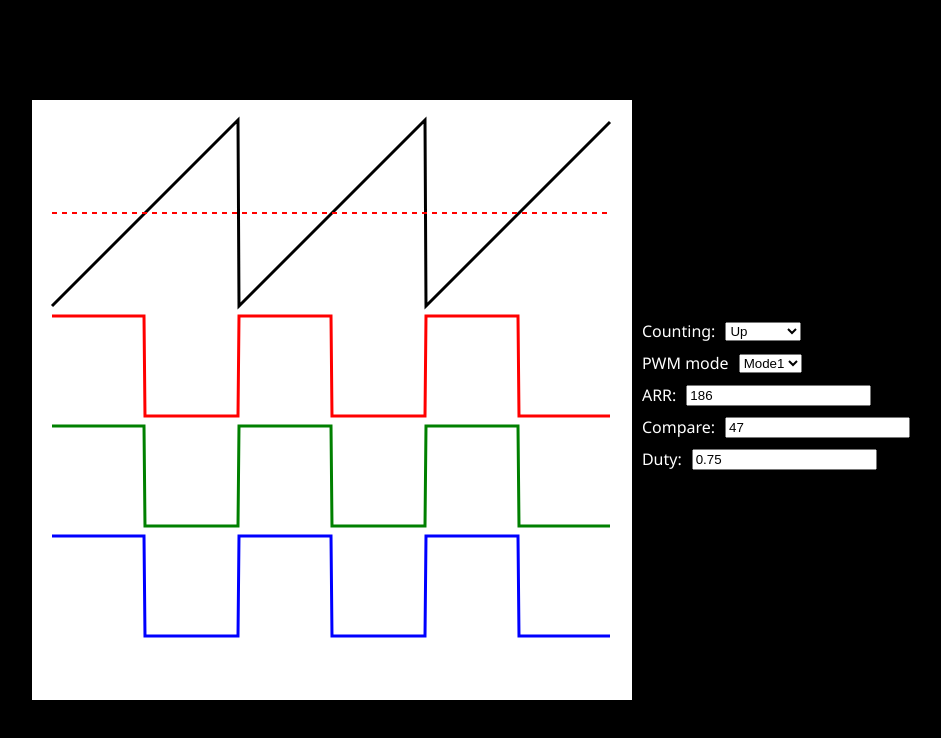
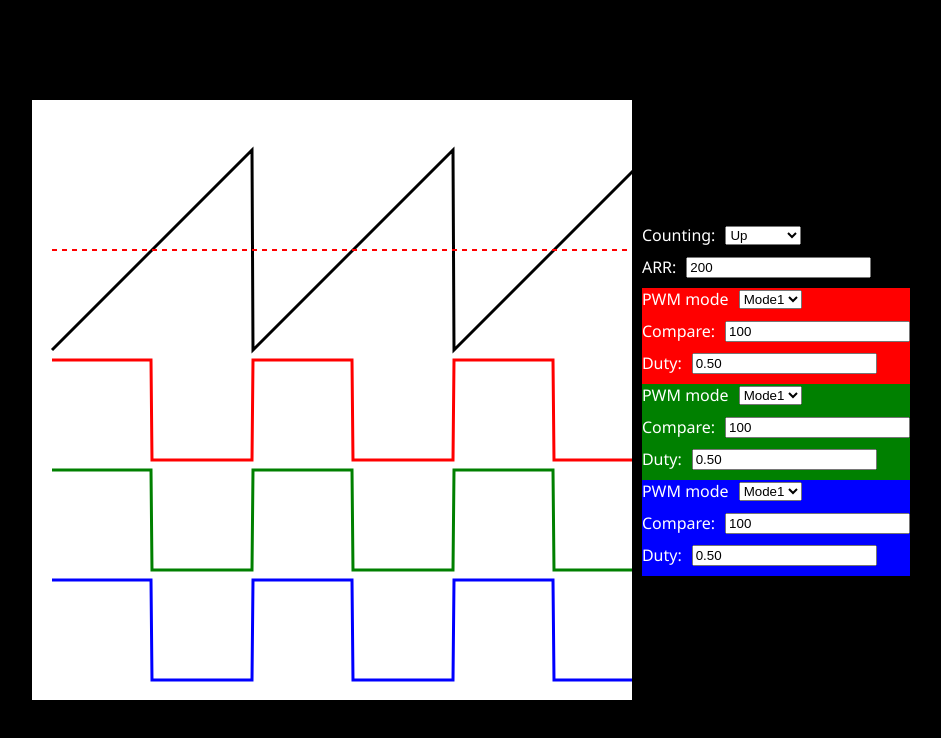
Before and after one commit to koalakoker/PWM, an Electron app: page index.html in a window 1216 px wide. Shown: the whole page, without its empty margins (132-1073 px from the left). Drawn offline with Linux system fonts and the light colour scheme.

Commit message:
Implementing the control of the three channels - fixing PWM mode convention

```diff
--- a/PWM/PWM.js
+++ b/PWM/PWM.js
@@ -1,5 +1,5 @@
 class PWM {
-  constructor(origin, counter, compare) {
+  constructor(origin) {
     this.origin = origin;
   }
   createCounter(arr, mode) {
@@ -40,9 +40,9 @@ class PWM {
     let output = this.compares[index].output;
     let duty;
     if (output.mode === 0) {
+      duty = compare.val / this.counter.arr;
+    } else {
       duty = 1 - compare.val / this.counter.arr;
-    } else {
-      duty = compare.val / this.counter.arr;
     }
     if (duty < 0) {
       duty = 0;
@@ -59,9 +59,9 @@ class PWM {
     let compare = this.compares[index].compare;
     let output = this.compares[index].output;
     if (output.mode === 0) {
+      compare.update(duty * this.counter.arr);
+    } else {
       compare.update((1 - duty) * this.counter.arr);
-    } else {
-      compare.update(duty * this.counter.arr);
     }
   }
   mouseDown(p) {
--- a/gui.js
+++ b/gui.js
@@ -9,27 +9,55 @@ Counting.addEventListener("change", () => {
   pwm.counter.mode = Counting.selectedIndex;
 });
 
-let PWM_Mode = document.getElementById("PWM_Mode");
+let ARR = document.getElementById("ARR");
+let ARRInput = new InputCtrl(ARR, pwm.counter, 1, 0);
+ARRInput.set(initARR);
 
-PWM_Mode.addEventListener("change", () => {
-  pwm.compares[0].output.mode = PWM_Mode.selectedIndex;
+let PWM_Mode1 = document.getElementById("PWM_Mode1");
+PWM_Mode1.addEventListener("change", () => {
+  pwm.compares[0].output.mode = PWM_Mode1.selectedIndex;
 });
 
-let ARR = document.getElementById("ARR");
-let ARRInput = new InputCtrl(ARR, pwm.counter, 1, 0);
-ARRInput.set(186);
+let CCR1 = document.getElementById("Compare1");
+let CCRInput1 = new InputCtrl(CCR1, pwm.compares[0].compare, 1, 0);
+CCRInput1.set(initCCR);
 
-let CCR = document.getElementById("Compare");
-let CCRInput = new InputCtrl(CCR, pwm.compares[0].compare, 1, 0);
-CCRInput.set(186 / 4);
+let CCR2 = document.getElementById("Compare2");
+let CCRInput2 = new InputCtrl(CCR2, pwm.compares[1].compare, 1, 0);
+CCRInput2.set(initCCR);
 
-let Duty = document.getElementById("Duty");
-let DutyInput = new InputCtrl(Duty, pwm, 0.01, 2, 0);
-DutyInput.set(1 - 1 / 4);
+let CCR3 = document.getElementById("Compare3");
+let CCRInput3 = new InputCtrl(CCR3, pwm.compares[2].compare, 1, 0);
+CCRInput3.set(initCCR);
 
-pwm.compares[0].compare.registerObserver(DutyInput, () => pwm.getDuty(0));
-pwm.compares[0].compare.registerObserver(CCRInput, () =>
+let Duty1 = document.getElementById("Duty1");
+let DutyInput1 = new InputCtrl(Duty1, pwm, 0.01, 2, 0);
+DutyInput1.set(initDuty);
+
+let Duty2 = document.getElementById("Duty2");
+let DutyInput2 = new InputCtrl(Duty2, pwm, 0.01, 2, 1);
+DutyInput2.set(initDuty);
+
+let Duty3 = document.getElementById("Duty3");
+let DutyInput3 = new InputCtrl(Duty3, pwm, 0.01, 2, 2);
+DutyInput3.set(initDuty);
+
+pwm.counter.registerObserver(ARRInput, () => pwm.counter.getARR());
+pwm.counter.registerObserver(DutyInput1, () => pwm.getDuty(0));
+pwm.counter.registerObserver(DutyInput2, () => pwm.getDuty(1));
+pwm.counter.registerObserver(DutyInput3, () => pwm.getDuty(2));
+
+pwm.compares[0].compare.registerObserver(DutyInput1, () => pwm.getDuty(0));
+pwm.compares[0].compare.registerObserver(CCRInput1, () =>
   pwm.getCompareValue(0)
 );
-pwm.counter.registerObserver(ARRInput, () => pwm.counter.getARR());
-pwm.counter.registerObserver(DutyInput, () => pwm.getDuty(0));
+
+pwm.compares[1].compare.registerObserver(DutyInput2, () => pwm.getDuty(1));
+pwm.compares[1].compare.registerObserver(CCRInput2, () =>
+  pwm.getCompareValue(1)
+);
+
+pwm.compares[2].compare.registerObserver(DutyInput3, () => pwm.getDuty(2));
+pwm.compares[2].compare.registerObserver(CCRInput3, () =>
+  pwm.getCompareValue(2)
+);
--- a/index.html
+++ b/index.html
@@ -16,23 +16,59 @@
         </select>
       </div>
       <div class="row">
-        <label class="label" for="PWM_Mode">PWM mode</label>
-        <select id="PWM_Mode">
-          <option value="Mode1">Mode1</option>
-          <option value="Mode2">Mode2</option>
-        </select>
-      </div>
-      <div class="row">
         <label class="label" for="ARR">ARR:</label>
         <input type="number" id="ARR" />
       </div>
-      <div class="row">
-        <label class="label" for="Compare">Compare:</label>
-        <input type="number" id="Compare" />
+      <div class="ch1">
+        <div class="row">
+          <label class="label" for="PWM_Mode1">PWM mode</label>
+          <select id="PWM_Mode1">
+            <option value="Mode1">Mode1</option>
+            <option value="Mode2">Mode2</option>
+          </select>
+        </div>
+        <div class="row">
+          <label class="label" for="Compare1">Compare:</label>
+          <input type="number" id="Compare1" />
+        </div>
+        <div class="row">
+          <label class="label" for="Duty1">Duty:</label>
+          <input type="number" id="Duty1" />
+        </div>
       </div>
-      <div class="row">
-        <label class="label" for="Duty">Duty:</label>
-        <input type="number" id="Duty" />
+      <div class="ch2">
+        <div class="row">
+          <label class="label" for="PWM_Mode2">PWM mode</label>
+          <select id="PWM_Mode2">
+            <option value="Mode1">Mode1</option>
+            <option value="Mode2">Mode2</option>
+          </select>
+        </div>
+        <div class="row">
+          <label class="label" for="Compare2">Compare:</label>
+          <input type="number" id="Compare2" />
+        </div>
+        <div class="row">
+          <label class="label" for="Duty2">Duty:</label>
+          <input type="number" id="Duty2" />
+        </div>
+      </div>
+      <div class="ch3">
+        <div class="row">
+          <label class="label" for="PWM_Mode3">PWM mode</label>
+          <select id="PWM_Mode3">
+            <option value="Mode1">Mode1</option>
+            <option value="Mode2">Mode2</option>
+          </select>
+        </div>
+        <div class="row">
+          <label class="label" for="Compare3">Compare:</label>
+          <input type="number" id="Compare3" />
+        </div>
+        <div class="row">
+          <label class="label" for="Duty3">Duty:</label>
+          <input type="number" id="Duty3" />
+        </div>
       </div>
     </div>
 
@@ -58,6 +94,7 @@
     <script src="PWM/Output.js"></script>
     <script src="PWM/PWM.js"></script>
     <script src="comm.js"></script>
+    <script src="initParams.js"></script>
     <script src="main.js"></script>
     <script src="input.js"></script>
     <script src="gui.js"></script>
--- /dev/null
+++ b/initParams.js
@@ -0,0 +1,3 @@
+let initARR = 200;
+let initDuty = 1 / 2;
+let initCCR = initARR * initDuty;
--- a/main.js
+++ b/main.js
@@ -13,11 +13,11 @@ let intervalID = setInterval(draw, 1000 / fps);
 let running = true;
 let isOn = false;
 
-let pwm = new PWM(new Point(20, 206));
-pwm.createCounter(186, Counter.countingUp);
-pwm.addCompare(186 / 2, 0, "red");
-pwm.addCompare(186 / 2, 0, "green");
-pwm.addCompare(186 / 2, 0, "blue");
+let pwm = new PWM(new Point(20, 250));
+pwm.createCounter(initARR, Counter.countingUp);
+pwm.addCompare(initCCR, 0, "red");
+pwm.addCompare(initCCR, 0, "green");
+pwm.addCompare(initCCR, 0, "blue");
 
 let com = new Comm(100, () => {
   let arrayBuffer = new ArrayBuffer(12);
--- a/style.css
+++ b/style.css
@@ -25,6 +25,18 @@ html {
   display: flex;
   align-items: center;
   margin-bottom: 10px;
+}
+
+.ch1 {
+  background-color: red;
+}
+
+.ch2 {
+  background-color: green;
+}
+
+.ch3 {
+  background-color: blue;
 }
 
 .radio-label {
```
